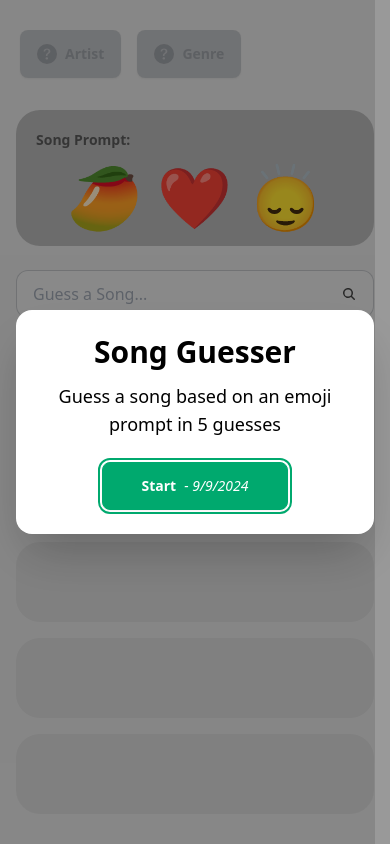
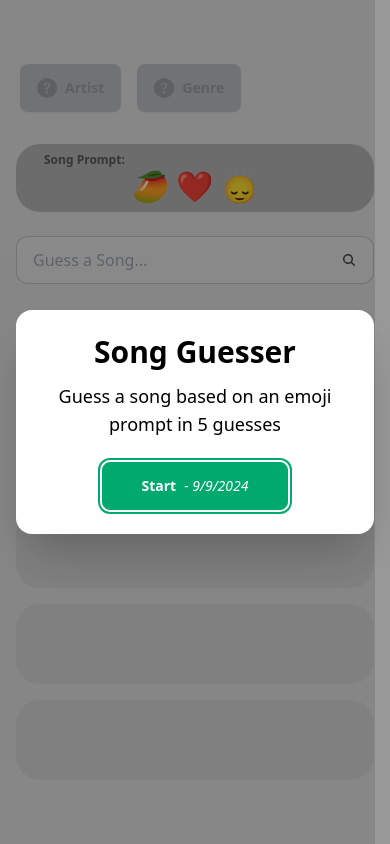
Before and after one commit to priyanshush325/song-guesser, a Next.js app: page / in a window 390 px wide. Built offline with nearby package versions, Linux system fonts and the light colour scheme.

Commit message:
adjusted spacing on prompt for small breakpoint

```diff
--- a/package.json
+++ b/package.json
@@ -9,6 +9,9 @@
     "lint": "next lint"
   },
   "dependencies": {
+    "@emotion/react": "^11.13.3",
+    "@emotion/styled": "^11.13.0",
+    "@mui/material": "^6.0.2",
     "next": "14.2.8",
     "react": "^18",
     "react-circular-progressbar": "^2.1.0",
--- a/src/components/Guesses.jsx
+++ b/src/components/Guesses.jsx
@@ -4,6 +4,7 @@ import 'react-circular-progressbar/dist/styles.css';
 import ReactHover, { Trigger, Hover } from 'react-hover';
 import { FaRegCheckCircle } from "react-icons/fa";
 import { IoCloseCircleOutline } from "react-icons/io5";
+import CircularProgress from '@mui/material/CircularProgress';
 
 const HoverInfo = ({guessInfo}) => {
     const [showHoverInfo, setShowHoverInfo] = useState(true);
@@ -82,7 +83,7 @@ const Guess = ({guess}) => {
                 <ReactHover options = {hoverOptions}>
                     <Trigger type = "hover">
                         <div className = "h-full flex flex-col items-center justify-center w-12 md:w-16">
-                            <CircularProgressbar value = {score} styles = {{path: {stroke: strokeColor}}}/>
+                            <CircularProgress variant = "determinate" value = {score} color = {strokeColor} />
                         </div>
                     </Trigger>
                     <Hover type = "hover" >
--- a/src/components/Prompt.jsx
+++ b/src/components/Prompt.jsx
@@ -1,9 +1,9 @@
 const Prompt = ({promptText}) => {
 
     return (
-        <div className = "flex flex-col items-center bg-black bg-opacity-20 justify-center px-5 py-5 rounded-3xl w-full gap-4 md:w-full">
-            <div className = "text-black opacity-50 font-bold text-sm md:text-md w-full">Song Prompt:</div>
-            <div className = "text-white text-6xl md:text-7xl px-5">{promptText}</div>
+        <div className = "flex flex-col items-center bg-black bg-opacity-20 justify-center rounded-3xl p-2 w-full gap:2 sm:gap-4 sm:p-5">
+            <div className = "text-black opacity-50 font-bold text-xs px-5 sm:text-md sm:px-0 w-full">Song Prompt:</div>
+            <div className = "text-white text-3xl md:text-7xl px-5">{promptText}</div>
         </div>
     )
 };
```
Also changed, not shown: 2 other files (tests, documents, lock files or other folders).
